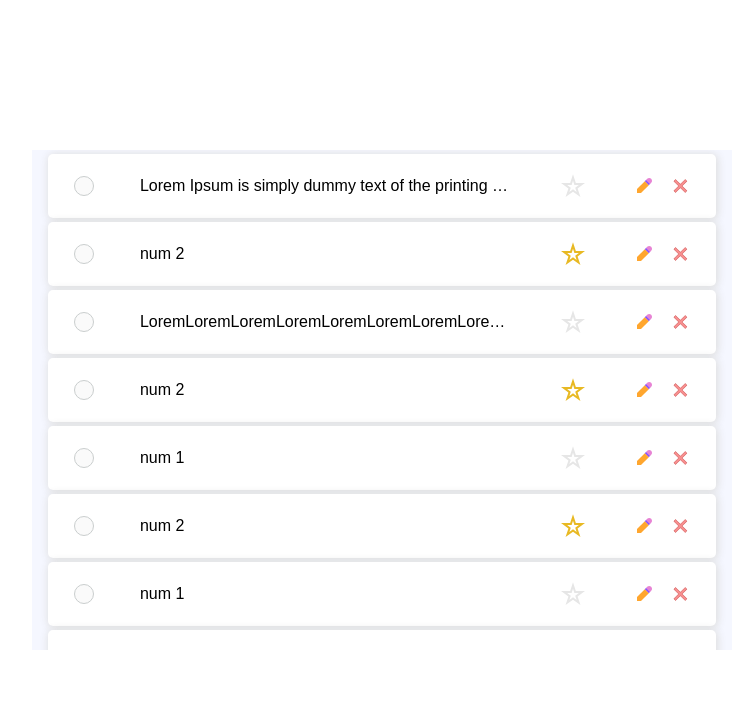
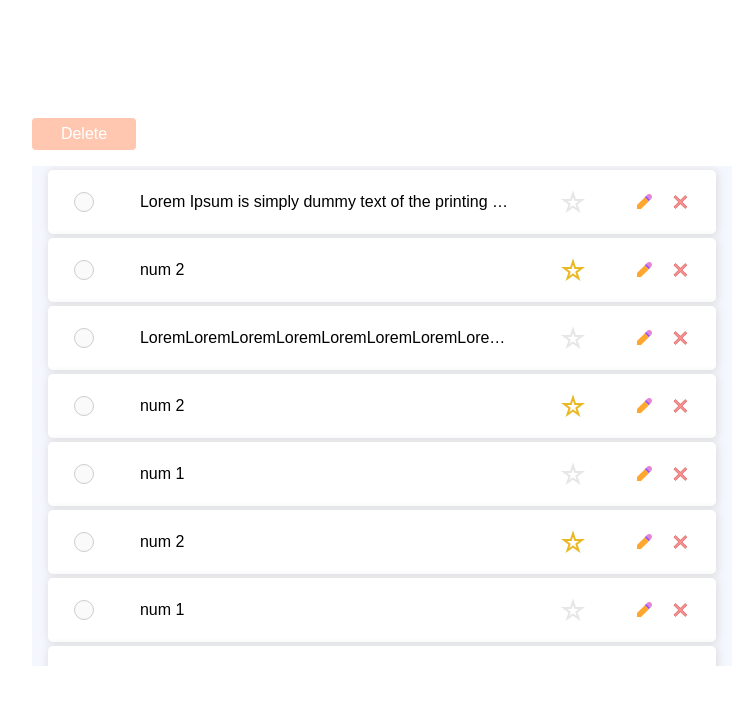
Before and after one commit to GhazalehEslamifard/task-list, a React (Create React App) app: page / in a window 1280 px wide. Shown: the top 704 px of the page, without its empty margins (258-1013 px from the left). Built offline with nearby package versions, Linux system fonts and the light colour scheme.

Commit message:
implement delete button to remove the selected tasks

```diff
--- a/src/pages/styles.ts
+++ b/src/pages/styles.ts
@@ -6,6 +6,21 @@ export const List = styled.ul`
   overflow: auto;
   padding: 0;
   background: #f5f7ff;
+`;
+
+export const DeleteButton = styled.button`
+  all: unset;
+  width: 104px;
+  height: 32px;
+  color: white;
+  border-radius: 4px;
+  text-align: center;
+  box-sizing: border-box;
+  background: rgba(255, 116, 56, 0.8);
+
+  :disabled {
+    background: rgba(255, 116, 56, 0.4);
+  }
 `;
 
 export const ListItem = styled.li`
--- a/src/pages/task-list/index.tsx
+++ b/src/pages/task-list/index.tsx
@@ -1,33 +1,62 @@
 import { observer } from "mobx-react-lite";
-import { useCallback } from "react";
+import { useCallback, useState } from "react";
 
 import { useStore } from "../../stores/store";
 import { TaskType } from "../../stores/task";
-import { List } from "../styles";
+import { List, DeleteButton } from "../styles";
 
 import { TaskItem } from "./task-item";
 
 function TaskListComponent(): React.ReactElement {
   const store = useStore();
+  const [selectedTasks, setSelectedTasks] = useState<TaskType[] | undefined>();
   const toggleStarTag = useCallback((task: TaskType) => {
     task.toggleStarTag();
   }, []);
 
-  const deleteTask = useCallback((task: TaskType) => {
-    store.deleteTask(task);
+  const handleSetSelectedTasks = useCallback((task: TaskType) => {
+    setSelectedTasks((prevState) =>
+      prevState
+        ? prevState.includes(task)
+          ? prevState.filter((item) => item !== task)
+          : [...prevState, task]
+        : [task]
+    );
   }, []);
 
+  const deleteTask = useCallback((task: TaskType) => {
+    store.deleteTasks([task]);
+    setSelectedTasks(undefined);
+  }, []);
+
+  const deleteSelectedTask = useCallback(() => {
+    if (selectedTasks) {
+      store.deleteTasks(selectedTasks);
+    }
+
+    setSelectedTasks(undefined);
+  }, [selectedTasks]);
+
   return (
+    <>
+      {store.tasks.length === 0 ? null : (
+        <DeleteButton onClick={deleteSelectedTask} disabled={!selectedTasks}>
+          Delete
+        </DeleteButton>
+      )}
       <List>
         {store.tasks.map((task) => (
           <TaskItem
             task={task}
             onToggleStarTag={toggleStarTag}
             onDelete={deleteTask}
+            selectedTasks={selectedTasks}
+            onCheckboxChange={handleSetSelectedTasks}
             key={task.id}
           />
         ))}
       </List>
+    </>
   );
 }
 
--- a/src/pages/task-list/task-item/index.tsx
+++ b/src/pages/task-list/task-item/index.tsx
@@ -16,20 +16,32 @@ interface Props {
   task: TaskType;
   onToggleStarTag: (task: TaskType) => void;
   onDelete: (task: TaskType) => void;
+  selectedTasks: TaskType[] | undefined;
+  onCheckboxChange: (task: TaskType) => void;
 }
 
 function TaskItemComponent({
   task,
   onToggleStarTag,
   onDelete,
+  selectedTasks,
+  onCheckboxChange,
 }: Props): React.ReactElement {
   const handleToggleStarTag = useCallback(() => onToggleStarTag(task), [task]);
   const handleDeleteTask = useCallback(() => onDelete(task), [task]);
+  const handleCheckboxChange = useCallback(() => {
+    onCheckboxChange(task);
+  }, [task]);
 
   return (
     <ListItem>
       <StyledLabel htmlFor="checkbox">Multi-select checkbox</StyledLabel>
-      <Checkbox type="checkbox" id="checkbox" />
+      <Checkbox
+        type="checkbox"
+        id="checkbox"
+        checked={selectedTasks ? selectedTasks.includes(task) : false}
+        onChange={handleCheckboxChange}
+      />
       <StyledSpan>{task.description}</StyledSpan>
       <StarButton onClick={handleToggleStarTag} isActivated={task.hasStarTag}>
         <StarIcon />
--- a/src/stores/store.ts
+++ b/src/stores/store.ts
@@ -10,8 +10,8 @@ export const Store = types
     tasks: types.array(Task),
   })
   .actions(() => ({
-    deleteTask(task: TaskType) {
-      destroy(task);
+    deleteTasks(tasks: TaskType[]) {
+      tasks.map((task) => destroy(task));
     },
   }));
 
```
Lines whose indentation alone changed are shown as unchanged.
